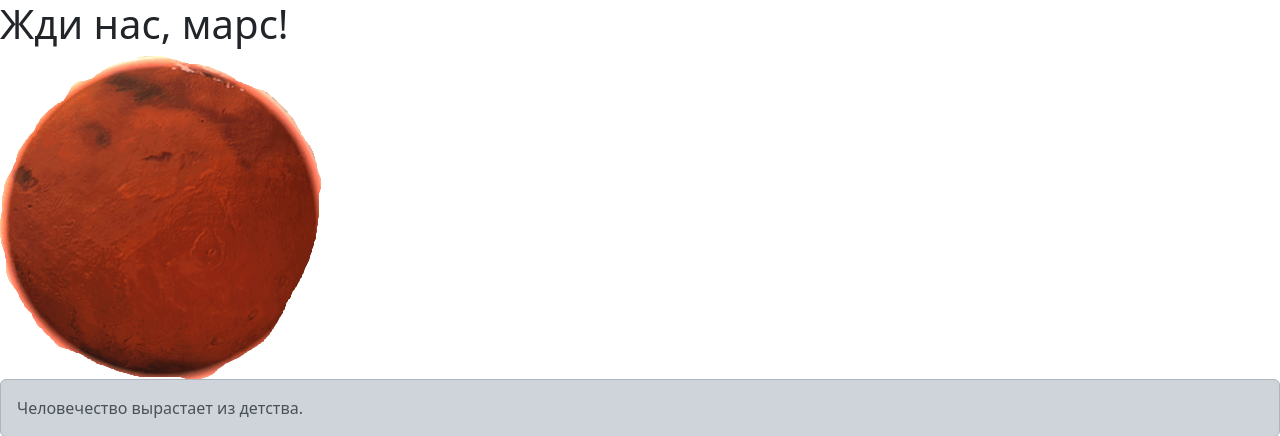
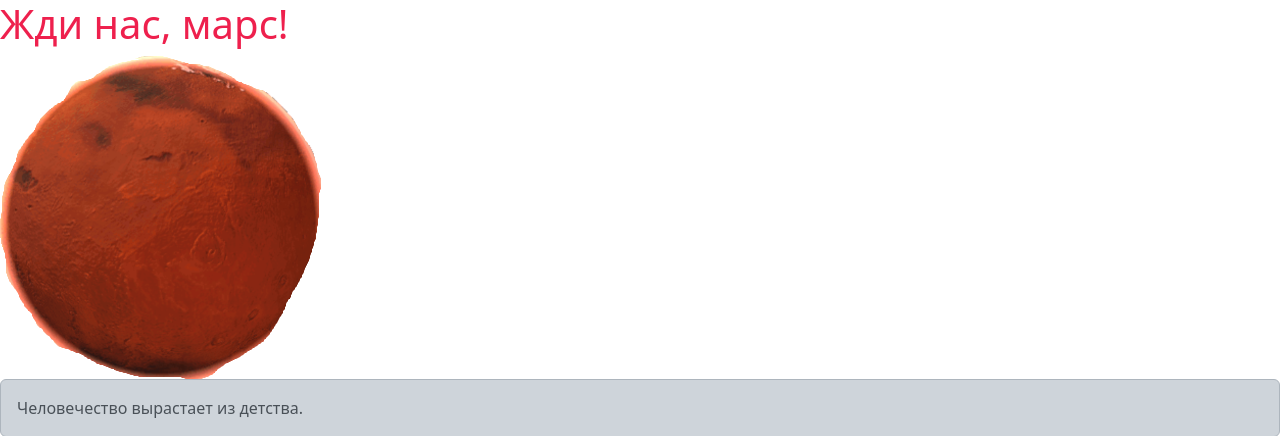
Before and after one commit to narken2213/serverTEST, a Flask app: page /promotion_image in a window 1280 px wide. Shown: the top 436 px of the page. Run offline with Flask 3, Linux system fonts and the light colour scheme.

Commit message:
kolonizatia

```diff
--- a/flask1.py
+++ b/flask1.py
@@ -26,4 +26,4 @@ def index4():
 
 
 if __name__ == '__main__':
-    app.run(host='127.0.0.1', port=8080)
+    app.run(host='127.0.0.1', port=7777)
--- /dev/null
+++ b/static/css/style.css
@@ -0,0 +1,3 @@
+h1 {
+   color: #EE204D;
+}
--- a/templates/index5.html
+++ b/templates/index5.html
@@ -5,7 +5,7 @@
     <meta name="viewport" content="width=device-width, initial-scale=1">
     <title>Колонизация</title>
     <link href="https://cdn.jsdelivr.net/npm/bootstrap@5.3.2/dist/css/bootstrap.min.css" rel="stylesheet" integrity="sha384-T3c6CoIi6uLrA9TneNEoa7RxnatzjcDSCmG1MXxSR1GAsXEV/Dwwykc2MPK8M2HN" crossorigin="anonymous">
-    <link href="static/css/style.css" rel="stylesheet" type="text/css" />
+    <link href="../static/css/style.css" rel="stylesheet" type="text/css" />
   </head>
   <body>
     <h1>Жди нас, марс!</h1>
```
Also changed, not shown: 1 other file.
